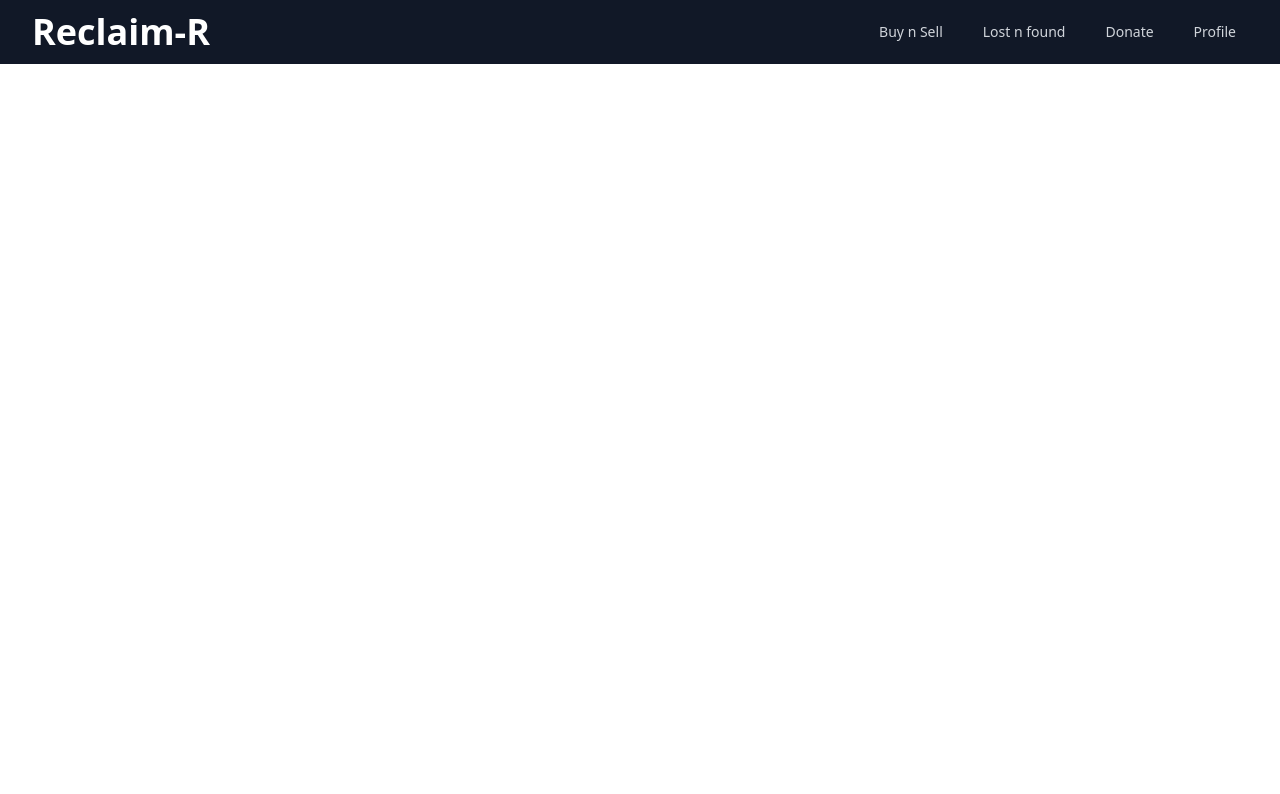
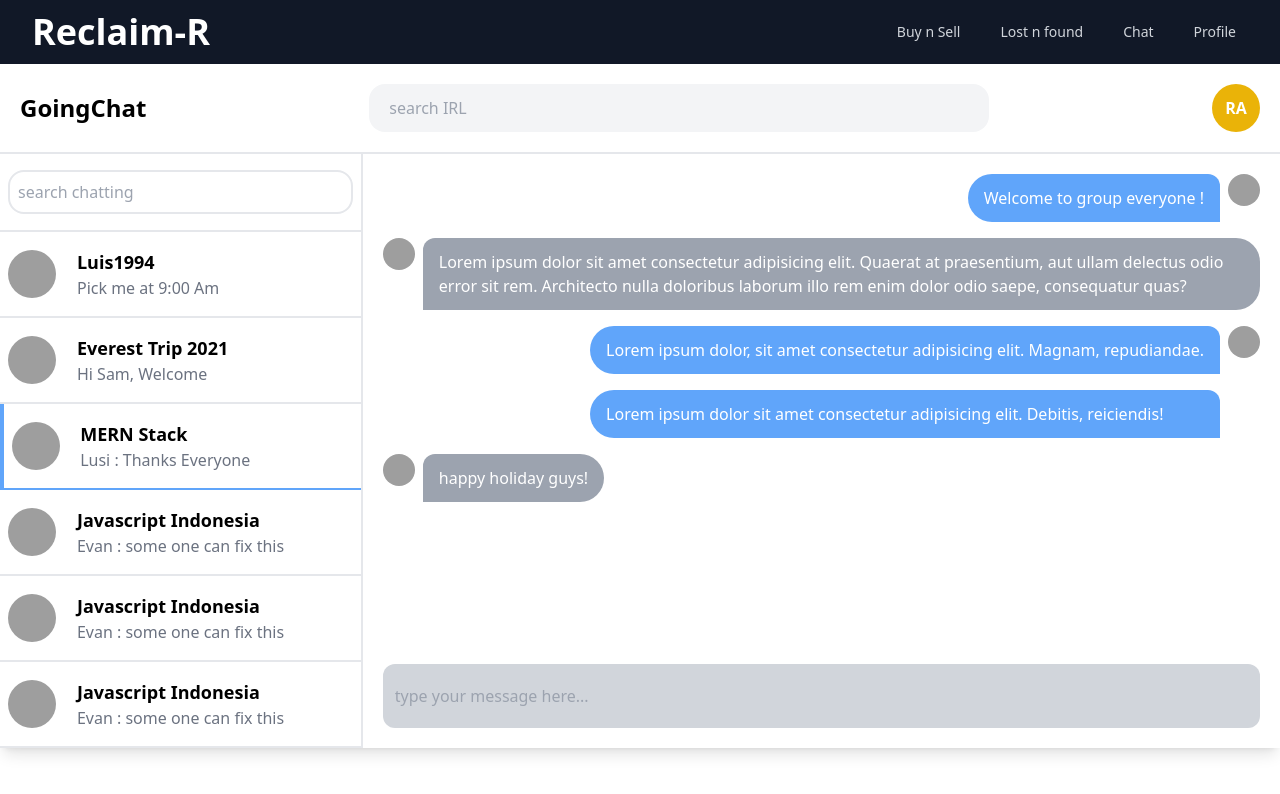
Before and after one commit to Vik-05/reclaim-R, a React (Create React App) app in the folder reclaim2/: page /Chat in a window 1280 px wide. Shown: the top 794 px of the page. Built offline with nearby package versions, Linux system fonts and the light colour scheme; grey boxes are pictures that could not be loaded.

Commit message:
updated interface

```diff
--- a/reclaim2/src/components/Card.js
+++ b/reclaim2/src/components/Card.js
@@ -1,17 +1,13 @@
-export default function Card() {
+export default function Card(props) {
   return (
     <div class="max-w-sm rounded overflow-hidden shadow-lg">
       <div class="px-6 py-4">
-        <img
-          src="https://www.adani.com/-/media/Project/LucknowAirport/Traveller/AirportServices/LostAndFound/lost-and-found.png"
-          alt="lmao"
-          class="w-100%"
-        />
-        <div class="font-bold text-xl mb-2">The Coldest Sunset</div>
+        <img src={props.image} alt="lmao" class="w-100%" />
+        <div class="font-bold text-xl mb-2">{props.item}</div>
         <p class="text-gray-700 text-base">
-          Lorem ipsum dolor sit amet, consectetur adipisicing elit. Voluptatibus
-          quia, nulla! Maiores et perferendis eaque, exercitationem praesentium
-          nihil.
+          <div>Name: {props.name}</div>
+          <div>Contact info: {props.email}</div>
+          <div>Description: {props.desc}</div>
         </p>
       </div>
       <div class="px-6 pt-4 pb-2">
--- a/reclaim2/src/components/NavBar.js
+++ b/reclaim2/src/components/NavBar.js
@@ -27,10 +27,10 @@ const NavBar = () => {
                 Lost n found
               </Link>
               <Link
-                to="/Donate"
+                to="/Chat"
                 className="text-gray-300 hover:bg-blue-700 hover:text-white px-3 py-2 rounded-md text-sm font-medium"
               >
-                Donate
+                Chat
               </Link>
               <Link
                 to="/Profile"
--- a/reclaim2/src/components/SellCard.js
+++ b/reclaim2/src/components/SellCard.js
@@ -1,17 +1,13 @@
-export default function SellCard() {
+export default function SellCard(props) {
   return (
     <div class="w-1/4 rounded overflow-hidden shadow-lg over">
       <div class="px-6 py-4">
-        <img
-          src="https://www.adani.com/-/media/Project/LucknowAirport/Traveller/AirportServices/LostAndFound/lost-and-found.png"
-          alt="lmao"
-          class="w-100%"
-        />
-        <div class="font-bold text-xl mb-2">The Coldest Sunset</div>
+        <img src={props.image} alt="lmao" class="w-100%" />
+        <div class="font-bold text-xl mb-2">{props.item}</div>
         <p class="text-gray-700 text-base">
-          Lorem ipsum dolor sit amet, consectetur adipisicing elit. Voluptatibus
-          quia, nulla! Maiores et perferendis eaque, exercitationem praesentium
-          nihil.
+          <div>Name: {props.name}</div>
+          <div>Contact info: {props.email}</div>
+          <div>Description: {props.desc}</div>
         </p>
       </div>
       <div class="px-6 pt-4 pb-2">
--- /dev/null
+++ b/reclaim2/src/pages/Chat.js
@@ -0,0 +1,176 @@
+export default function Chat() {
+  return (
+    <div>
+      <div class="container mx-auto shadow-lg rounded-lg">
+        <div class="px-5 py-5 flex justify-between items-center bg-white border-b-2">
+          <div class="font-semibold text-2xl">GoingChat</div>
+          <div class="w-1/2">
+            <input
+              type="text"
+              name=""
+              id=""
+              placeholder="search IRL"
+              class="rounded-2xl bg-gray-100 py-3 px-5 w-full"
+            />
+          </div>
+          <div class="h-12 w-12 p-2 bg-yellow-500 rounded-full text-white font-semibold flex items-center justify-center">
+            RA
+          </div>
+        </div>
+        <div class="flex flex-row justify-between bg-white">
+          <div class="flex flex-col w-2/5 border-r-2 overflow-y-auto">
+            <div class="border-b-2 py-4 px-2">
+              <input
+                type="text"
+                placeholder="search chatting"
+                class="py-2 px-2 border-2 border-gray-200 rounded-2xl w-full"
+              />
+            </div>
+            <div class="flex flex-row py-4 px-2 justify-center items-center border-b-2">
+              <div class="w-1/4">
+                <img
+                  src="https://source.unsplash.com/_7LbC5J-jw4/600x600"
+                  class="object-cover h-12 w-12 rounded-full"
+                  alt=""
+                />
+              </div>
+              <div class="w-full">
+                <div class="text-lg font-semibold">Luis1994</div>
+                <span class="text-gray-500">Pick me at 9:00 Am</span>
+              </div>
+            </div>
+            <div class="flex flex-row py-4 px-2 items-center border-b-2">
+              <div class="w-1/4">
+                <img
+                  src="https://source.unsplash.com/otT2199XwI8/600x600"
+                  class="object-cover h-12 w-12 rounded-full"
+                  alt=""
+                />
+              </div>
+              <div class="w-full">
+                <div class="text-lg font-semibold">Everest Trip 2021</div>
+                <span class="text-gray-500">Hi Sam, Welcome</span>
+              </div>
+            </div>
+            <div class="flex flex-row py-4 px-2 items-center border-b-2 border-l-4 border-blue-400">
+              <div class="w-1/4">
+                <img
+                  src="https://source.unsplash.com/L2cxSuKWbpo/600x600"
+                  class="object-cover h-12 w-12 rounded-full"
+                  alt=""
+                />
+              </div>
+              <div class="w-full">
+                <div class="text-lg font-semibold">MERN Stack</div>
+                <span class="text-gray-500">Lusi : Thanks Everyone</span>
+              </div>
+            </div>
+            <div class="flex flex-row py-4 px-2 items-center border-b-2">
+              <div class="w-1/4">
+                <img
+                  src="https://source.unsplash.com/vpOeXr5wmR4/600x600"
+                  class="object-cover h-12 w-12 rounded-full"
+                  alt=""
+                />
+              </div>
+              <div class="w-full">
+                <div class="text-lg font-semibold">Javascript Indonesia</div>
+                <span class="text-gray-500">Evan : some one can fix this</span>
+              </div>
+            </div>
+            <div class="flex flex-row py-4 px-2 items-center border-b-2">
+              <div class="w-1/4">
+                <img
+                  src="https://source.unsplash.com/vpOeXr5wmR4/600x600"
+                  class="object-cover h-12 w-12 rounded-full"
+                  alt=""
+                />
+              </div>
+              <div class="w-full">
+                <div class="text-lg font-semibold">Javascript Indonesia</div>
+                <span class="text-gray-500">Evan : some one can fix this</span>
+              </div>
+            </div>
+
+            <div class="flex flex-row py-4 px-2 items-center border-b-2">
+              <div class="w-1/4">
+                <img
+                  src="https://source.unsplash.com/vpOeXr5wmR4/600x600"
+                  class="object-cover h-12 w-12 rounded-full"
+                  alt=""
+                />
+              </div>
+              <div class="w-full">
+                <div class="text-lg font-semibold">Javascript Indonesia</div>
+                <span class="text-gray-500">Evan : some one can fix this</span>
+              </div>
+            </div>
+          </div>
+
+          <div class="w-full px-5 flex flex-col justify-between">
+            <div class="flex flex-col mt-5">
+              <div class="flex justify-end mb-4">
+                <div class="mr-2 py-3 px-4 bg-blue-400 rounded-bl-3xl rounded-tl-3xl rounded-tr-xl text-white">
+                  Welcome to group everyone !
+                </div>
+                <img
+                  src="https://source.unsplash.com/vpOeXr5wmR4/600x600"
+                  class="object-cover h-8 w-8 rounded-full"
+                  alt=""
+                />
+              </div>
+              <div class="flex justify-start mb-4">
+                <img
+                  src="https://source.unsplash.com/vpOeXr5wmR4/600x600"
+                  class="object-cover h-8 w-8 rounded-full"
+                  alt=""
+                />
+                <div class="ml-2 py-3 px-4 bg-gray-400 rounded-br-3xl rounded-tr-3xl rounded-tl-xl text-white">
+                  Lorem ipsum dolor sit amet consectetur adipisicing elit.
+                  Quaerat at praesentium, aut ullam delectus odio error sit rem.
+                  Architecto nulla doloribus laborum illo rem enim dolor odio
+                  saepe, consequatur quas?
+                </div>
+              </div>
+              <div class="flex justify-end mb-4">
+                <div>
+                  <div class="mr-2 py-3 px-4 bg-blue-400 rounded-bl-3xl rounded-tl-3xl rounded-tr-xl text-white">
+                    Lorem ipsum dolor, sit amet consectetur adipisicing elit.
+                    Magnam, repudiandae.
+                  </div>
+
+                  <div class="mt-4 mr-2 py-3 px-4 bg-blue-400 rounded-bl-3xl rounded-tl-3xl rounded-tr-xl text-white">
+                    Lorem ipsum dolor sit amet consectetur adipisicing elit.
+                    Debitis, reiciendis!
+                  </div>
+                </div>
+                <img
+                  src="https://source.unsplash.com/vpOeXr5wmR4/600x600"
+                  class="object-cover h-8 w-8 rounded-full"
+                  alt=""
+                />
+              </div>
+              <div class="flex justify-start mb-4">
+                <img
+                  src="https://source.unsplash.com/vpOeXr5wmR4/600x600"
+                  class="object-cover h-8 w-8 rounded-full"
+                  alt=""
+                />
+                <div class="ml-2 py-3 px-4 bg-gray-400 rounded-br-3xl rounded-tr-3xl rounded-tl-xl text-white">
+                  happy holiday guys!
+                </div>
+              </div>
+            </div>
+            <div class="py-5">
+              <input
+                class="w-full bg-gray-300 py-5 px-3 rounded-xl"
+                type="text"
+                placeholder="type your message here..."
+              />
+            </div>
+          </div>
+        </div>
+      </div>
+    </div>
+  );
+}
--- a/reclaim2/src/pages/Donate.js
+++ /dev/null
@@ -1,5 +0,0 @@
-export default function Donate(){
-    return(
-        <div>hello</div>
-    )
-}
--- a/reclaim2/src/pages/Page.js
+++ b/reclaim2/src/pages/Page.js
@@ -1,24 +1,43 @@
-import Donate from "./Donate"
-import Sell from "./Sell"
-import LostnFound from "./LostnFound"
-import Signin from "./Signin"
-import Signup from "./Signup"
-import { Routes, Route, Link} from "react-router-dom"
-import Home from "./Home"
-export default function Page(){
-    return(
+import Chat from "./Chat";
+import Sell from "./Sell";
+import LostnFound from "./LostnFound";
+import Signin from "./Signin";
+import Signup from "./Signup";
+import { Routes, Route, Link } from "react-router-dom";
+import Home from "./Home";
+export default function Page() {
+  return (
     <div>
-
       <Routes>
-        <Route path="/" element={<><Signin /></>}></Route>
-          <Route path="signup" element={<><Signup /></>}></Route>
+        <Route
+          path="/"
+          element={
+            <>
+              <Signin />
+            </>
+          }
+        ></Route>
+        <Route
+          path="signup"
+          element={
+            <>
+              <Signup />
+            </>
+          }
+        ></Route>
         <Route path="signin" element={<Signin />}></Route>
-          <Route path="home" element={<><Home /></>}></Route>
+        <Route
+          path="home"
+          element={
+            <>
+              <Home />
+            </>
+          }
+        ></Route>
         <Route path="lost-found" element={<LostnFound />}></Route>
         <Route path="Sell" element={<Sell />}></Route>
-          <Route path="Donate" element={<Donate />}></Route>
+        <Route path="Chat" element={<Chat />}></Route>
       </Routes>
-
     </div>
-    )
+  );
 }
```
Also changed, not shown: reclaim2/src/components/FoundCard.js (+6 -10 lines), reclaim2/src/pages/LostnFound.js (+14 -5 lines), reclaim2/src/pages/Sell.js (+25 -8 lines). Lines whose indentation alone changed are shown as unchanged.
